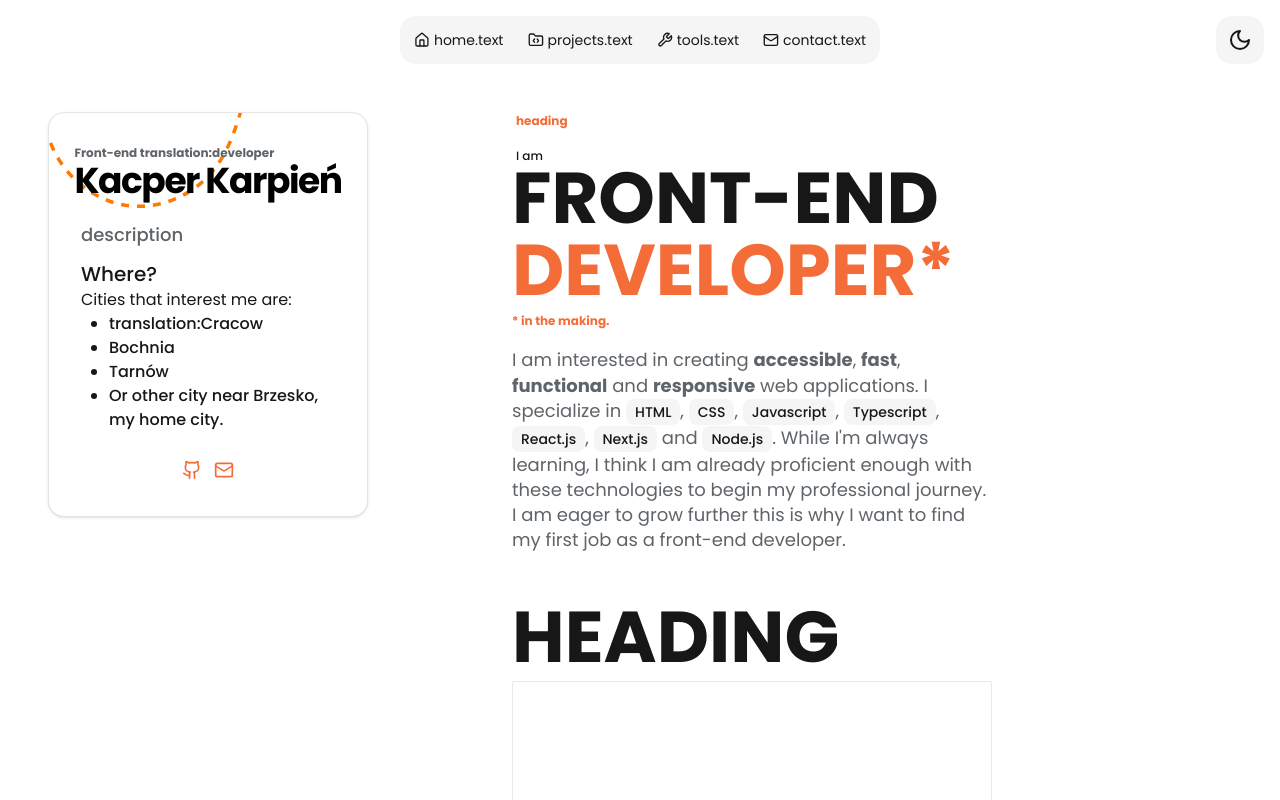
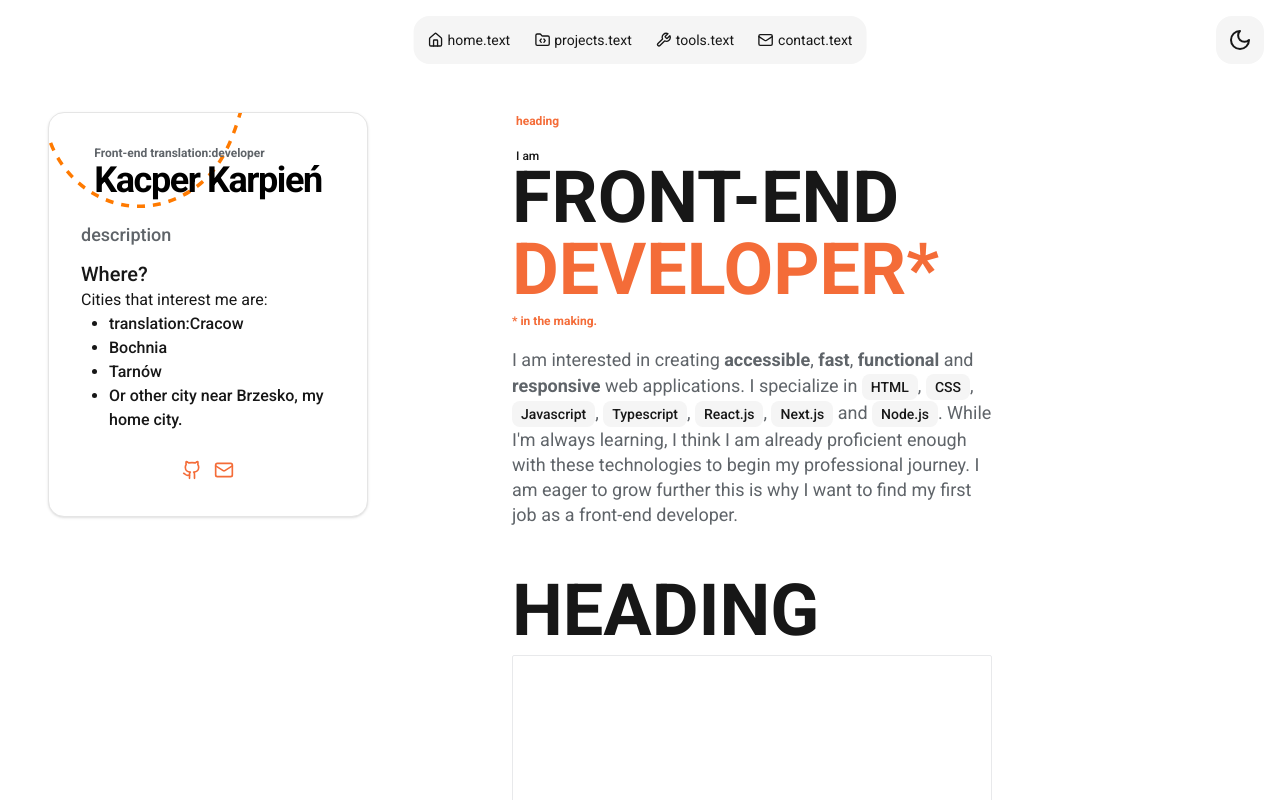
Before and after one commit to Kackar212/portfolio, a React (Vite) app: page / in a window 1280 px wide. Shown: the top 800 px of the page. Built offline with nearby package versions, Linux system fonts and the light colour scheme; the HTML template or start-up script is replaced by a standard one.

Commit message:
fix(ui): replace poppins font with roboto to reduce CLS

```diff
--- a/index.html
+++ b/index.html
@@ -7,7 +7,7 @@
     <link rel="preconnect" href="https://fonts.googleapis.com" />
     <link rel="preconnect" href="https://fonts.gstatic.com" crossorigin />
     <link
-      href="https://fonts.googleapis.com/css2?family=Poppins:wght@400;500;700&display=swap"
+      href="https://fonts.googleapis.com/css2?family=Roboto:ital,wght@0,100..900;1,100..900&display=swap"
       rel="stylesheet"
     />
   </head>
--- a/src/index.css
+++ b/src/index.css
@@ -51,7 +51,7 @@
   width: 100%;
   min-height: 100%;
   background-color: var(--background);
-  font-family: "Poppins", sans-serif;
+  font-family: Roboto, Arial, Helvetica, sans-serif;
 }
 
 .dark {
```
